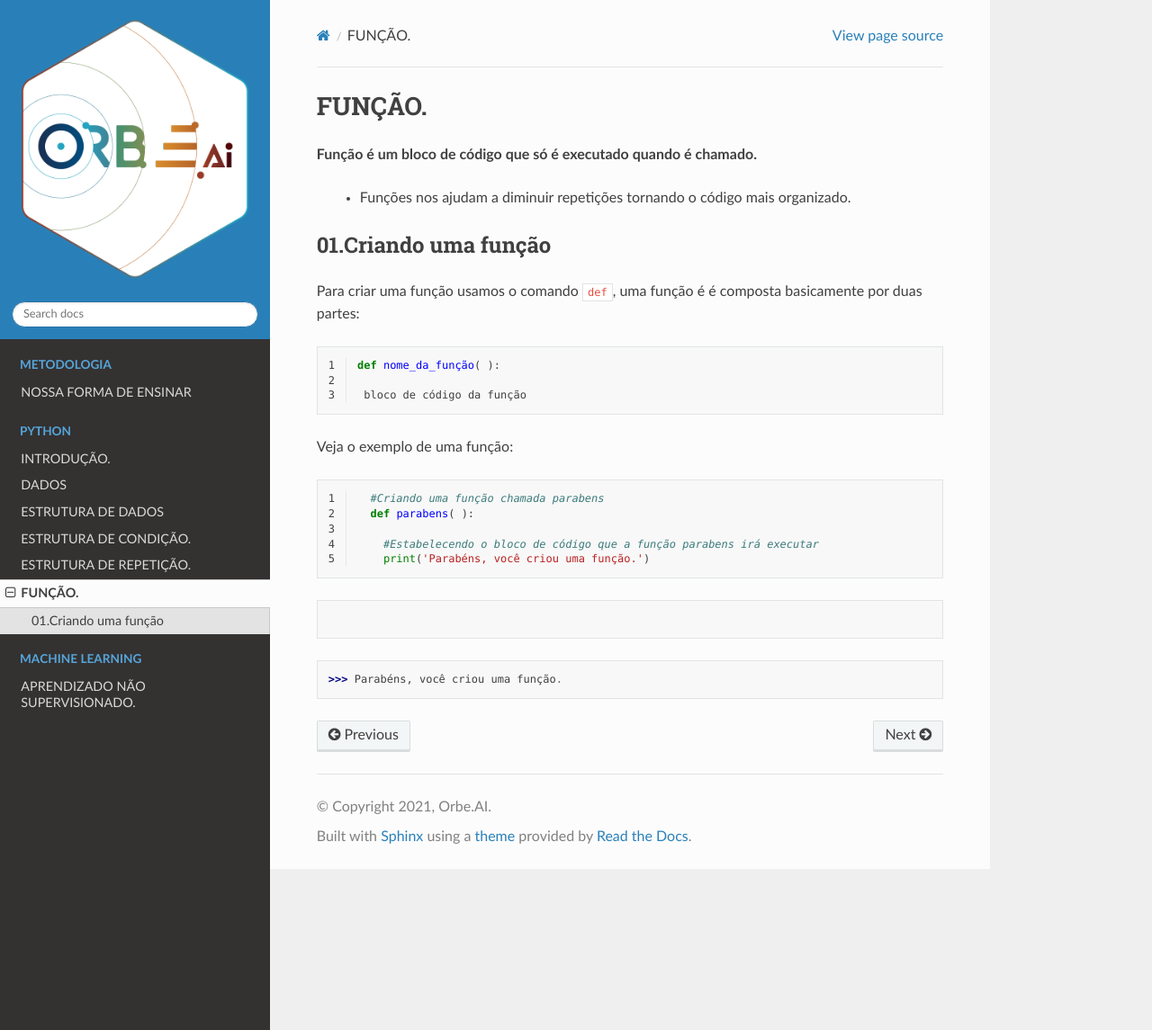
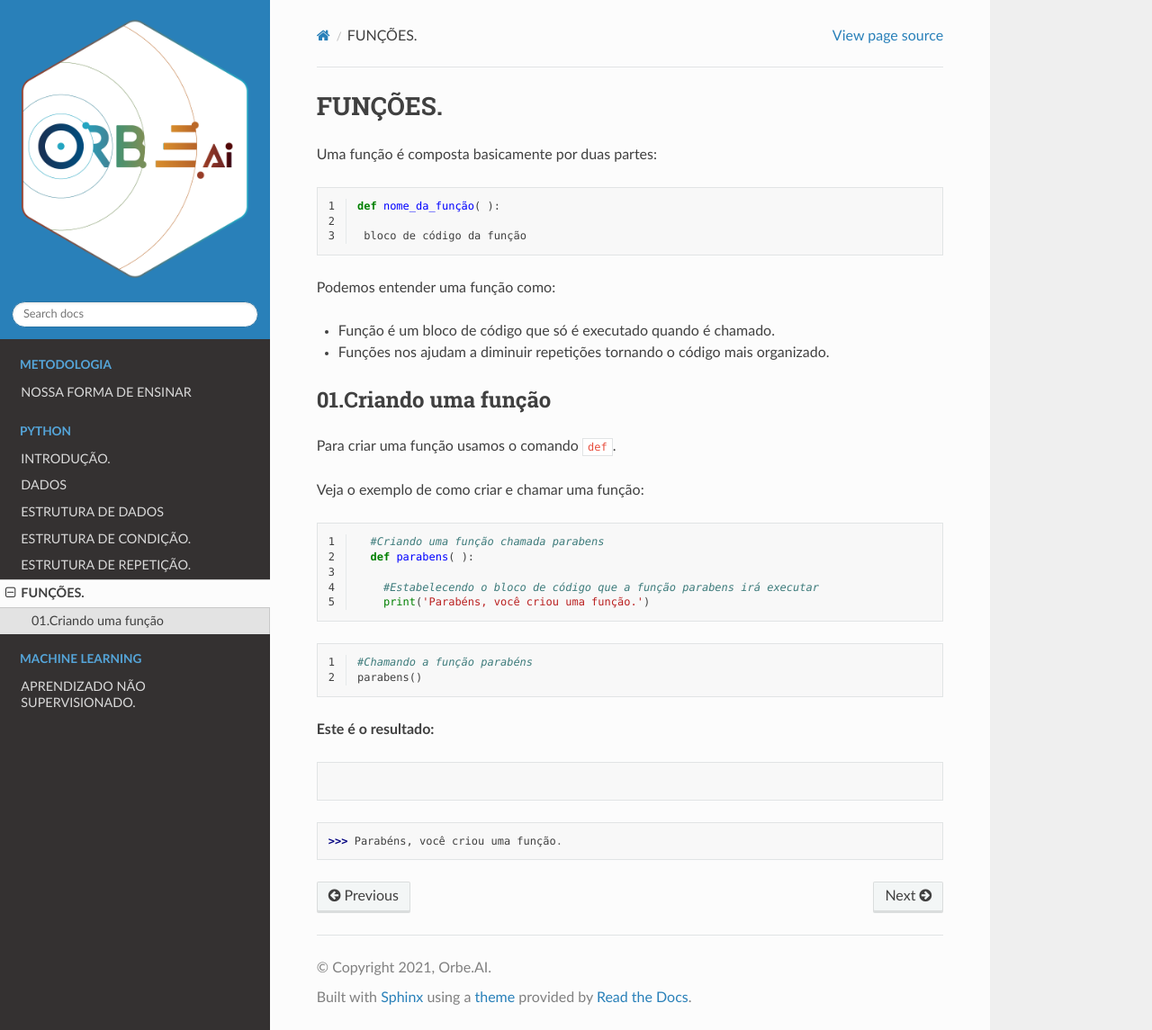
Before and after one commit to OrbeAI/rtd-python, a Sphinx documentation site: the page built from docs/python_funcao.rst, in a window 1280 px wide and 1145 px high. Shown: the whole window at 90% size. Built offline with Sphinx 7.4.7 and the Read the Docs theme 2.0.0, drawn with Linux system fonts in a browser that asks for light colours; some of the changed lines change nothing that is shown.

Commit message:
Update python_funcao.rst

```diff
--- a/docs/python_funcao.rst
+++ b/docs/python_funcao.rst
@@ -1,15 +1,7 @@
-FUNÇÃO.
+FUNÇÕES.
 ********************
 
-**Função é um bloco de código que só é executado quando é chamado.**
-
- - Funções nos ajudam a diminuir repetições tornando o código mais organizado.
-
-
-01.Criando uma função
-============
-
-Para criar uma função usamos o comando ``def``, uma função é é composta basicamente por duas partes:
+Uma função é composta basicamente por duas partes:
 
 .. code-block:: python
    :linenos:
@@ -18,7 +10,19 @@ Para criar uma função usamos o comando ``def``, uma função é é composta ba
 
     bloco de código da função
 
-Veja o exemplo de uma função:
+Podemos entender uma função como:
+
+- Função é um bloco de código que só é executado quando é chamado.
+
+- Funções nos ajudam a diminuir repetições tornando o código mais organizado.
+
+
+01.Criando uma função
+============
+
+Para criar uma função usamos o comando ``def``.
+
+Veja o exemplo de como criar e chamar uma função:
 
 .. code-block:: python
    :linenos:
@@ -33,10 +37,11 @@ Veja o exemplo de uma função:
 .. code-block:: python
    :linenos:
 
-     #Chamando a função parabéns
-     parabens()
+   #Chamando a função parabéns
+   parabens()
 
- **Este é o resultado:**
+
+**Este é o resultado:**
 
 .. code-block:: python
 
```
